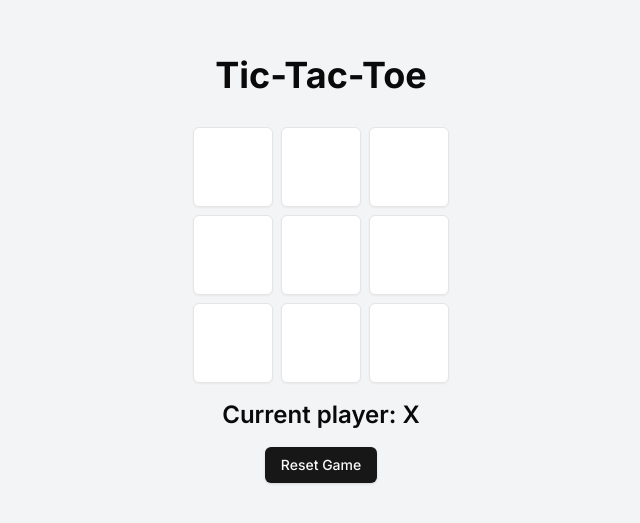
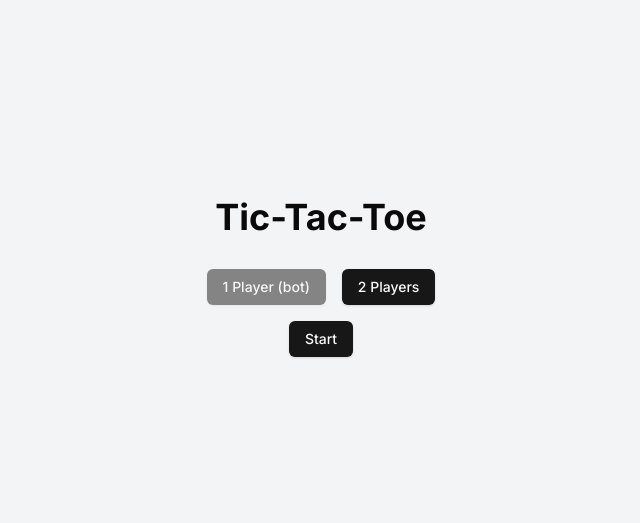
Before and after one commit to zerojame/zero-xo, a Next.js app: page / in a window 1280 px wide. Shown: the part 123-646 px from the top of the page, without its empty margins (319-959 px from the left). Built offline with nearby package versions, Linux system fonts and the light colour scheme.

Commit message:
feat: add start screen and game modes

```diff
--- a/components/xo-game.tsx
+++ b/components/xo-game.tsx
@@ -5,6 +5,8 @@ import { Button } from "@/components/ui/button"
 import { type Player } from '../lib/check-winner'
 
 const XOGame = () => {
+  const [gameStarted, setGameStarted] = useState(false)
+  const [gameMode, setGameMode] = useState<'1p' | '2p'>('2p')
   const [board, setBoard] = useState<Record<string, Player>>({})
   const [minRow, setMinRow] = useState(0)
   const [maxRow, setMaxRow] = useState(0)
@@ -96,6 +98,26 @@ const XOGame = () => {
     setMaxCol(0)
     setCurrentPlayer('X')
     setWinner(null)
+    setGameStarted(false)
+    setGameMode('2p')
+  }
+
+  if (!gameStarted) {
+    return (
+      <div className="flex flex-col items-center justify-center min-h-screen bg-gray-100">
+        <h1 className="text-4xl font-bold mb-8">Tic-Tac-Toe</h1>
+        <div className="flex gap-4 mb-4">
+          <Button disabled>1 Player (bot)</Button>
+          <Button
+            variant={gameMode === '2p' ? 'default' : 'outline'}
+            onClick={() => setGameMode('2p')}
+          >
+            2 Players
+          </Button>
+        </div>
+        <Button onClick={() => setGameStarted(true)}>Start</Button>
+      </div>
+    )
   }
 
   return (
```
